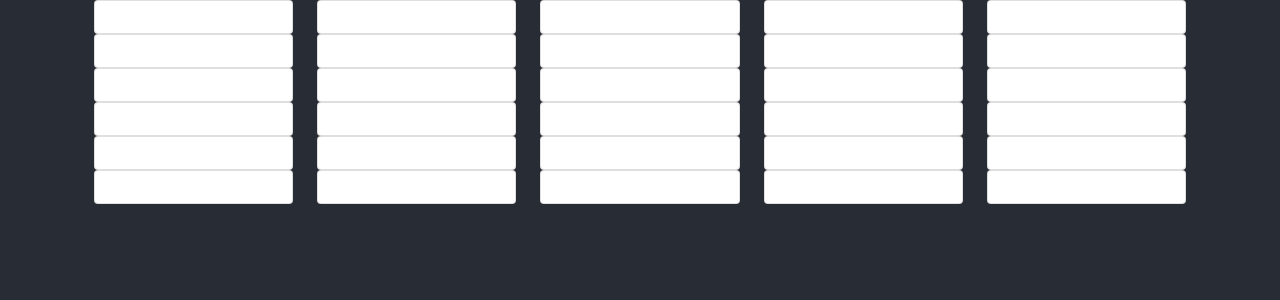
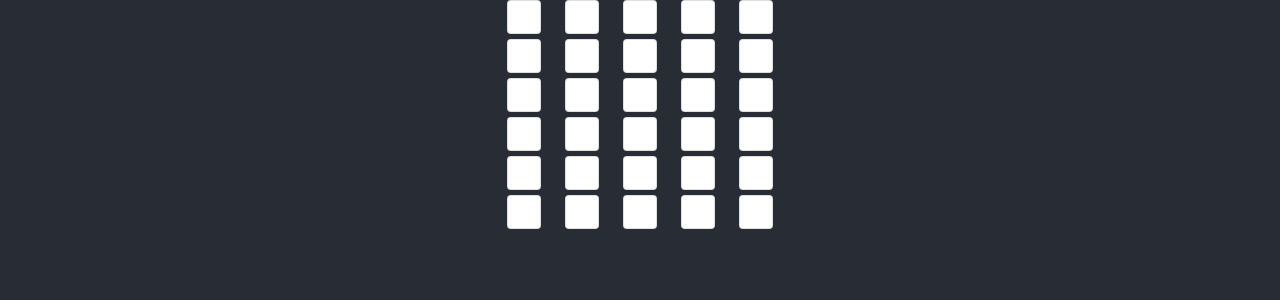
Before and after one commit to piazzadario/wordle-clone, a React (Create React App) app: page / in a window 1280 px wide. Shown: the top 300 px of the page. Built offline with nearby package versions, Linux system fonts and the light colour scheme.

Commit message:
chore: render grid

```diff
--- a/src/index.css
+++ b/src/index.css
@@ -12,7 +12,7 @@ code {
     monospace;
 }
 
-.word-row {
+.guess-row {
   display: inline-flex;
 }
 
```
